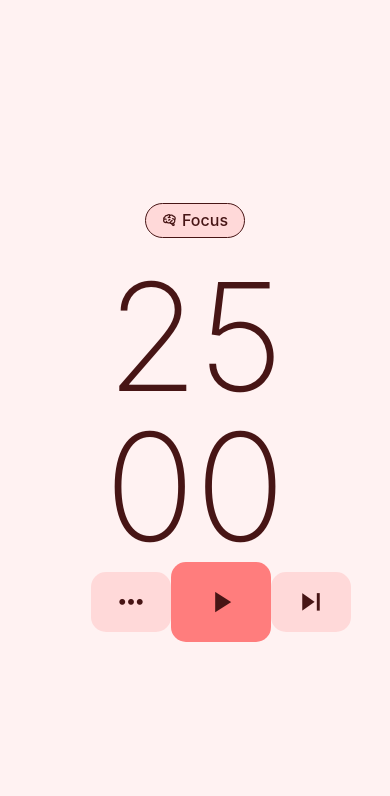
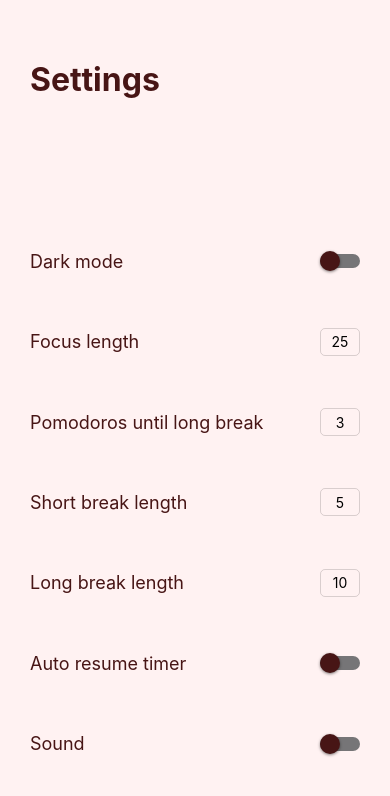
Before and after one commit to lesada/pomodoroclock, a React Native app: screen / in a window 390 px wide. Shown: the top 796 px of the page. Built offline with nearby package versions, Linux system fonts and the light colour scheme.

Commit message:
Settings component started

```diff
--- /dev/null
+++ b/src/components/Settings/index.jsx
@@ -0,0 +1,105 @@
+import React, {useState} from 'react';
+import {Alert, Modal, Switch} from 'react-native';
+
+import {
+  SettingsModal,
+  TitleText,
+  FormField,
+  LabelText,
+  NumberInput,
+} from './styles';
+
+function Settings() {
+  const [darkMode, setDarkMode] = useState(false);
+  const [resumeTimer, setResumeTimer] = useState(false);
+  const [sound, setSound] = useState(false);
+  const [focus, setFocus] = useState(25);
+  const [pomodoros, setPomodoros] = useState(3);
+  const [shortBreak, setShortBreak] = useState(5);
+  const [longBreak, setLongBreak] = useState(10);
+
+  //   onChanged (text) {
+  //     this.setState({
+  //         mobile: text.replace(/[^0-9]/g, ''),
+  //     });
+  // }
+  return (
+    <Modal
+      animationType="slide"
+      transparent={true}
+      onRequestClose={() => {
+        Alert.alert('Modal has been closed.');
+        setModalVisible(!modalVisible);
+      }}>
+      <SettingsModal>
+        <TitleText>Settings</TitleText>
+        <FormField>
+          <LabelText>Dark mode</LabelText>
+          <Switch
+            trackColor={{false: '#767577', true: '#b63535'}}
+            thumbColor={'#471515'}
+            ios_backgroundColor="#3e3e3e"
+            onValueChange={() => setDarkMode(previousState => !previousState)}
+            value={darkMode}
+          />
+        </FormField>
+        <FormField>
+          <LabelText>Focus length</LabelText>
+          <NumberInput
+            keyboardType="numeric"
+            onChangeText={setFocus}
+            value={focus.toString()}
+          />
+        </FormField>
+        <FormField>
+          <LabelText>Pomodoros until long break</LabelText>
+          <NumberInput
+            keyboardType="numeric"
+            onChangeText={setPomodoros}
+            value={pomodoros.toString()}
+          />
+        </FormField>
+        <FormField>
+          <LabelText>Short break length</LabelText>
+          <NumberInput
+            keyboardType="numeric"
+            onChangeText={setShortBreak}
+            value={shortBreak.toString()}
+          />
+        </FormField>
+        <FormField>
+          <LabelText>Long break length</LabelText>
+          <NumberInput
+            keyboardType="numeric"
+            onChangeText={setLongBreak}
+            value={longBreak.toString()}
+          />
+        </FormField>
+        <FormField>
+          <LabelText>Auto resume timer</LabelText>
+          <Switch
+            trackColor={{false: '#767577', true: '#b63535'}}
+            thumbColor={'#471515'}
+            ios_backgroundColor="#3e3e3e"
+            onValueChange={() =>
+              setResumeTimer(previousState => !previousState)
+            }
+            value={resumeTimer}
+          />
+        </FormField>
+        <FormField>
+          <LabelText>Sound</LabelText>
+          <Switch
+            trackColor={{false: '#767577', true: '#b63535'}}
+            thumbColor={'#471515'}
+            ios_backgroundColor="#3e3e3e"
+            onValueChange={() => setSound(previousState => !previousState)}
+            value={sound}
+          />
+        </FormField>
+      </SettingsModal>
+    </Modal>
+  );
+}
+
+export default Settings;
--- /dev/null
+++ b/src/components/Settings/styles.js
@@ -0,0 +1,38 @@
+import styled from 'styled-components/native';
+
+export const SettingsModal = styled.View`
+  justify-content: center;
+  height: 100%;
+  background-color: #fff2f2;
+  padding: 60px 30px;
+`;
+
+export const TitleText = styled.Text`
+  font-size: 32px;
+  font-weight: 700;
+  color: #471515;
+  flex: 2;
+`;
+
+export const FormField = styled.View`
+  flex-direction: row;
+  align-items: center;
+  justify-content: space-between;
+  flex: 1;
+  max-height: 85px;
+`;
+
+export const LabelText = styled.Text`
+  font-size: 18px;
+  color: #471515;
+`;
+
+export const NumberInput = styled.TextInput`
+  background-color: transparent;
+  border-radius: 5px;
+  border: 1px solid rgba(0, 0, 0, 0.15);
+  height: 28px;
+  width: 40px;
+  padding: 0 5px;
+  text-align: center;
+`;
--- a/src/components/Timer/index.jsx
+++ b/src/components/Timer/index.jsx
@@ -1,5 +1,4 @@
-import React from 'react';
-import {Text} from 'react-native';
+import React, {useState} from 'react';
 import MaterialCommunityIcons from 'react-native-vector-icons/MaterialCommunityIcons';
 
 import {
@@ -12,7 +11,11 @@ import {
   SecondaryButton,
 } from './styles';
 
+import Settings from '../Settings';
+
 function Timer() {
+  const [modalVisible, setModalVisible] = useState(false);
+
   return (
     <Container>
       <State>
@@ -22,7 +25,7 @@ function Timer() {
       <Time>25</Time>
       <Time>00</Time>
       <WrapperButtons>
-        <SecondaryButton onPress={() => console.log('settings')}>
+        <SecondaryButton onPress={() => setModalVisible(true)}>
           <MaterialCommunityIcons
             name="dots-horizontal"
             color={'#471515'}
@@ -40,6 +43,7 @@ function Timer() {
           />
         </SecondaryButton>
       </WrapperButtons>
+      <Settings />
     </Container>
   );
 }
```
Also changed, not shown: .eslintrc.js.
